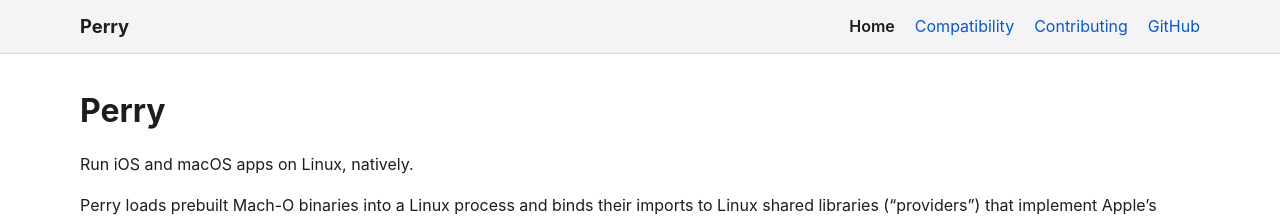
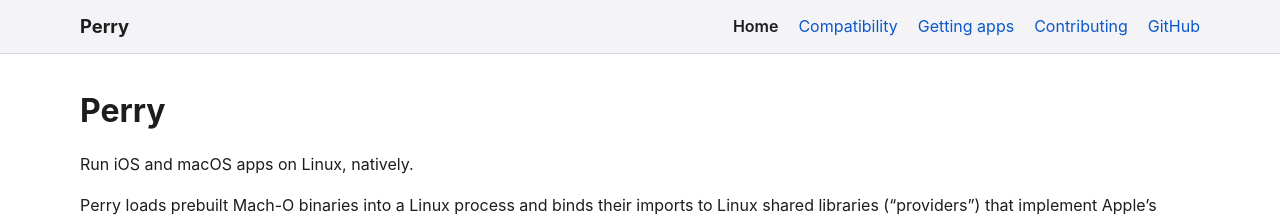
Before and after one commit to MillerTechnologyPeru/Perry, a Jekyll site: the page built from docs/index.md, in a window 1280 px wide. Shown: the top 217 px of the page. Built offline with Jekyll 4.4.1, drawn with Linux system fonts in a browser that asks for light colours.

Commit message:
Link the guide to getting apps from the navigation

```diff
--- a/docs/_layouts/default.html
+++ b/docs/_layouts/default.html
@@ -18,6 +18,7 @@
       <a class="site-title" href="{{ '/' | relative_url }}">{{ site.title | escape }}</a>
       <a href="{{ '/' | relative_url }}"{% if page.url == "/" %} aria-current="page"{% endif %}>Home</a>
       <a href="{{ '/compatibility/' | relative_url }}"{% if page.url == "/compatibility/" %} aria-current="page"{% endif %}>Compatibility</a>
+      <a href="{{ '/getting-apps/' | relative_url }}"{% if page.url == "/getting-apps/" %} aria-current="page"{% endif %}>Getting apps</a>
       <a href="{{ '/contributing/' | relative_url }}"{% if page.url == "/contributing/" %} aria-current="page"{% endif %}>Contributing</a>
       <a href="{{ site.repository_url }}">GitHub</a>
     </nav>
```
